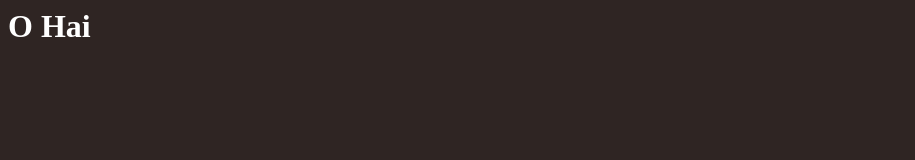
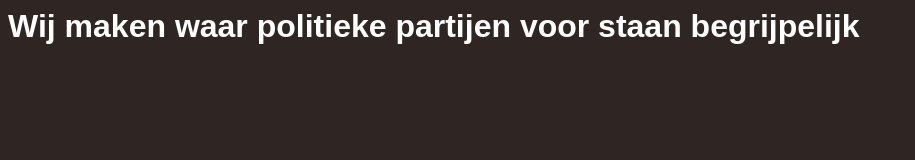
Before and after one commit to bvhme/samenleving, a plain HTML site: page index.html in a window 1280 px wide. Shown: the whole page, without its empty margins (0-915 px from the left). Drawn offline with Linux system fonts and the light colour scheme.

Commit message:
Add the mission

```diff
--- a/index.html
+++ b/index.html
@@ -2,6 +2,7 @@
   html {
     background-color: #2F2523;
     color: white;
+    font-family: sans-serif;
   }
 </style>
-<h1>O Hai
+<h1>Wij maken waar politieke partijen voor staan begrijpelijk
```
